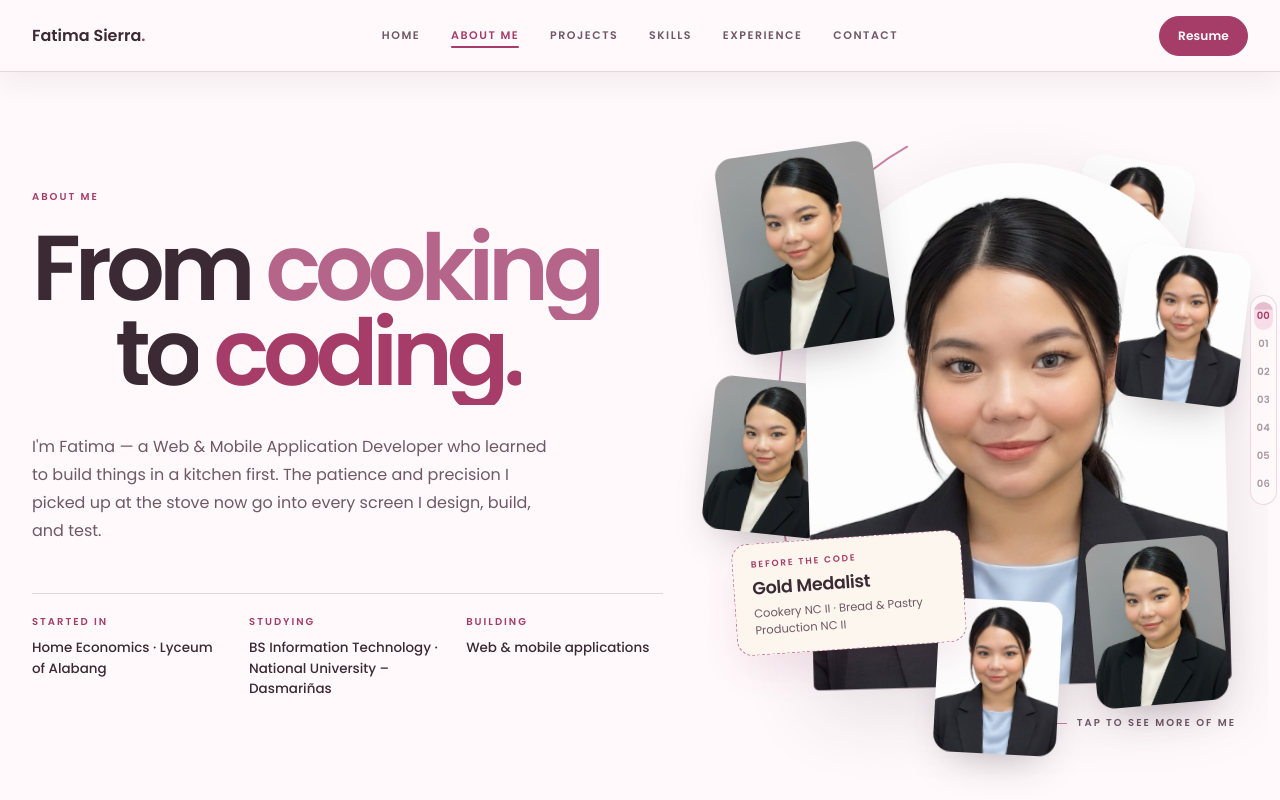
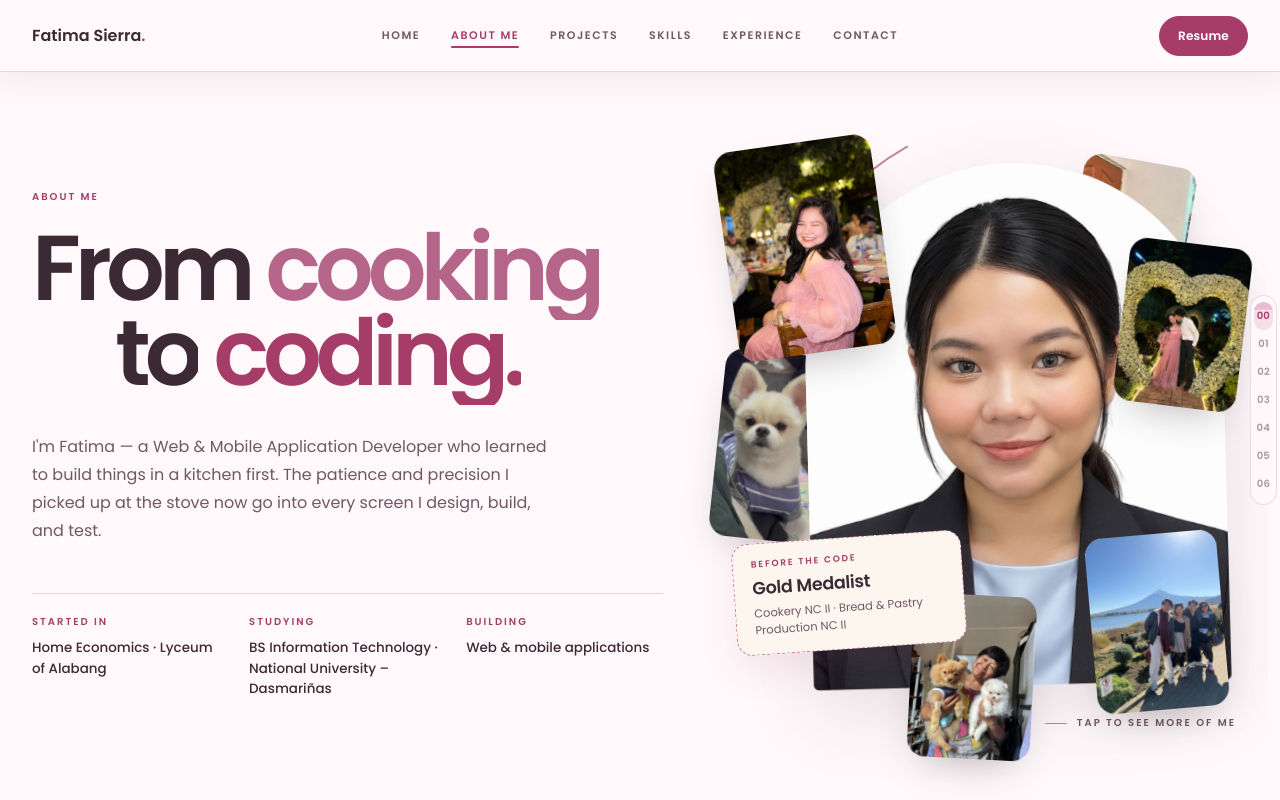
Before and after one commit to FatimaKlye/fatima-sierra-portfolio, a Next.js app: page /about in a window 1280 px wide. Both pictures are taken after a click on the button 1016 px from the left and 423 px from the top of the page. Shown: the top 800 px of the page. Built offline with nearby package versions, Linux system fonts and the light colour scheme.

Commit message:
refactor: enhance AboutCollage and AboutStory for improved photo handling and layout

```diff
--- a/components/home/about/AboutCollage.tsx
+++ b/components/home/about/AboutCollage.tsx
@@ -5,22 +5,31 @@ import Image from "next/image";
 import gsap from "gsap";
 import styles from "./AboutStory.module.css";
 
-type Photo = { src: string; alt: string };
+type Photo = { src: string; alt: string; width?: number; height?: number };
+
+/** Frame (width / height) — matches .openingVisual's 4:5 aspect ratio. */
+const FRAME_RATIO = 4 / 5;
+const DEFAULT_PRINT_RATIO = 4 / 5;
 
 /**
  * Where each extra photo settles, as a share of the 4:5 frame: centre (x, y),
  * width (w), tilt (r) and whether it lands over or behind the portrait.
  * Overhang is mostly to the left (the gap beside the copy) and stays small on
  * the right so prints never reach the page edge or the section nav.
+ * Slot 4 is narrower so a tall (9:16) photo there stays clear of the sticker;
+ * slot 5 sits left of centre so it never runs under the hint line.
  */
 const SLOTS = [
   { x: 2, y: 18, w: 36, r: -8, over: true },
   { x: 88, y: 32, w: 28, r: 7, over: true },
   { x: 82, y: 86, w: 30, r: -5, over: true },
   { x: 76, y: 2, w: 26, r: 10, over: false },
-  { x: -6, y: 56, w: 28, r: 6, over: false },
-  { x: 46, y: 96, w: 28, r: 3, over: true },
+  { x: -6, y: 54, w: 24, r: 6, over: false },
+  { x: 40, y: 96, w: 28, r: 3, over: true },
 ];
+
+const printRatio = (photo: Photo) =>
+  photo.width && photo.height ? photo.width / photo.height : DEFAULT_PRINT_RATIO;
 
 /** Pointer travel (px) that reveals one more photo while hovering. */
 const REVEAL_DISTANCE = 70;
@@ -53,12 +62,15 @@ export default function AboutCollage({ primary, photos, children }: AboutCollage
     const reducedMotion = () => window.matchMedia("(prefers-reduced-motion: reduce)").matches;
 
     // Hidden state: each print tucked behind the portrait's centre.
-    // Percentages of the print's own size, so it holds at any frame width.
+    // Percentages of the print's own size, so it holds at any frame width;
+    // the print's height (as a share of the frame) follows its photo's ratio.
     const tucked = (index: number) => {
       const slot = SLOTS[index];
+      const ratio = Number(slots[index].dataset.ratio) || DEFAULT_PRINT_RATIO;
+      const height = (slot.w * FRAME_RATIO) / ratio;
       return {
         xPercent: ((50 - slot.x) / slot.w) * 100,
-        yPercent: ((50 - slot.y) / slot.w) * 100,
+        yPercent: ((50 - slot.y) / height) * 100,
         rotation: 0,
         scale: 0.55,
         opacity: 0,
@@ -221,14 +233,16 @@ export default function AboutCollage({ primary, photos, children }: AboutCollage
 
       {extras.map((photo, index) => {
         const slot = SLOTS[index];
+        const ratio = printRatio(photo);
         return (
           <div
             className={styles.collageSlot}
             data-collage-slot
-            key={`${index}-${photo.src}`}
+            data-ratio={ratio}
+            key={photo.src}
             style={{ "--x": `${slot.x}%`, "--y": `${slot.y}%`, "--w": `${slot.w}%`, zIndex: slot.over ? 3 : 0 } as CSSProperties}
           >
-            <div className={styles.collagePrint}>
+            <div className={styles.collagePrint} style={{ aspectRatio: ratio }}>
               <Image src={photo.src} alt={photo.alt} fill sizes="(max-width: 820px) 34vw, 180px" />
             </div>
           </div>
--- a/components/home/about/AboutStory.module.css
+++ b/components/home/about/AboutStory.module.css
@@ -271,7 +271,8 @@
   will-change: transform, opacity;
 }
 
-/* Top-anchored: keeps faces in frame and crops the bottom corner of the headshots. */
+/* Each print takes its photo's own aspect ratio (set inline), so `cover` fills it
+   without cropping; top anchoring only matters for the 4:5 fallback. */
 .collagePrint img {
   object-fit: cover;
   object-position: 50% 0;
--- a/components/home/about/aboutStoryData.ts
+++ b/components/home/about/aboutStoryData.ts
@@ -22,27 +22,19 @@ export const ABOUT_PORTRAIT = {
 };
 
 /**
- * Extra real photos revealed around the About portrait on hover (tap on touch screens).
- * Save files in /public/assets/about/collage/ and list them here — the first six are
- * used, in this order. Only genuine photos of Fatima; with an empty list the portrait
- * simply stays a single image, with no hover effect or hint.
- *
- * e.g. { src: "/assets/about/collage/01-kitchen.jpg", alt: "Fatima plating a dish at a Home Economics competition" }
+ * Moments from Fatima's personal life, revealed around the About portrait on hover
+ * (tap on touch screens). The first six are used, in this order — order maps to the
+ * collage spots in AboutCollage (first two appear on hover). `width` / `height` are the
+ * files' real pixel sizes so each print keeps its own proportions; with an empty list
+ * the portrait simply stays a single image, with no hover effect or hint.
  */
-const PROFILE_PHOTO = { src: "/assets/profile/profile_picture.jpg", alt: "Fatima Klye M. Sierra in a black blazer" };
-const PROFESSIONAL_PHOTO = {
-  src: "/assets/about/fatima-sierra-professional.jpg",
-  alt: "Professional portrait of Fatima Klye M. Sierra against a grey backdrop",
-};
-
-// The two profile photos for now, alternated across the six spots — swap in new photos as they come.
-export const COLLAGE_PHOTOS: { src: string; alt: string }[] = [
-  PROFESSIONAL_PHOTO,
-  PROFILE_PHOTO,
-  PROFESSIONAL_PHOTO,
-  PROFILE_PHOTO,
-  PROFESSIONAL_PHOTO,
-  PROFILE_PHOTO,
+export const COLLAGE_PHOTOS: { src: string; alt: string; width: number; height: number }[] = [
+  { src: "/assets/profile/pic.jpg", alt: "Fatima smiling in a pink dress at an evening garden celebration", width: 1200, height: 1600 },
+  { src: "/assets/profile/bf.jpg", alt: "Fatima and her boyfriend under a heart-shaped flower arch", width: 1200, height: 1600 },
+  { src: "/assets/profile/japan.jpg", alt: "Fatima with friends by a lake in Japan, Mount Fuji behind them", width: 1200, height: 1600 },
+  { src: "/assets/profile/parents.jpg", alt: "Fatima's parents posing together at home", width: 1200, height: 1600 },
+  { src: "/assets/profile/dog.jpg", alt: "Fatima's white Pomeranian in a striped shirt", width: 900, height: 1600 },
+  { src: "/assets/profile/lorie.jpg", alt: "Lorie holding two Pomeranians", width: 1200, height: 1600 },
 ];
 
 /**
```
